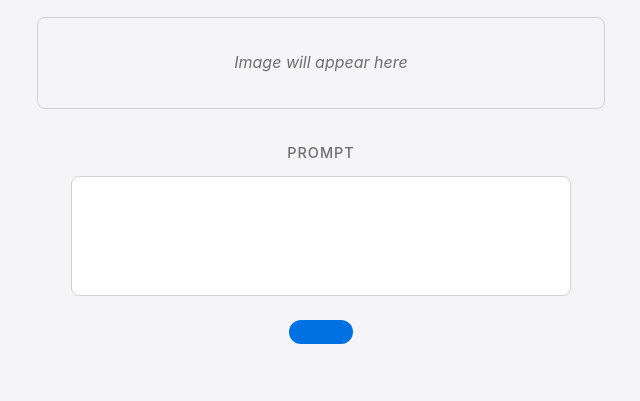
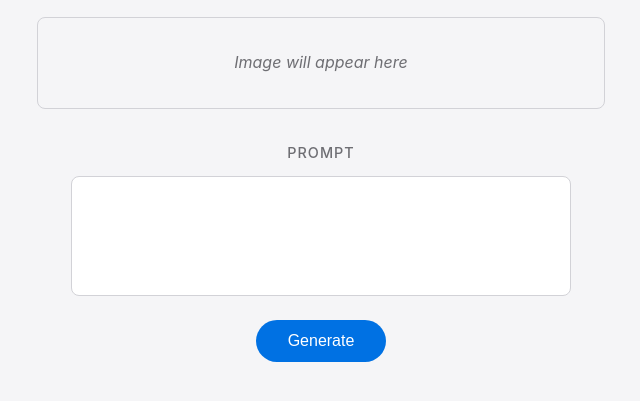
Before and after one commit to jbaccam/dream-app, a website built with Vite: page index.html in a window 1280 px wide. Shown: the part 135-536 px from the top of the page, without its empty margins (319-959 px from the left). Built offline with nearby package versions, Linux system fonts and the light colour scheme.

Commit message:
fix button

```diff
--- a/index.html
+++ b/index.html
@@ -16,7 +16,7 @@
         <form>
             <label for="prompt">Prompt</label>
             <textarea name="prompt" maxlength="160"></textarea>
-            <button type="submit"></button>
+            <button type="submit">Generate</button>
         </form>
 
     </main>
```
